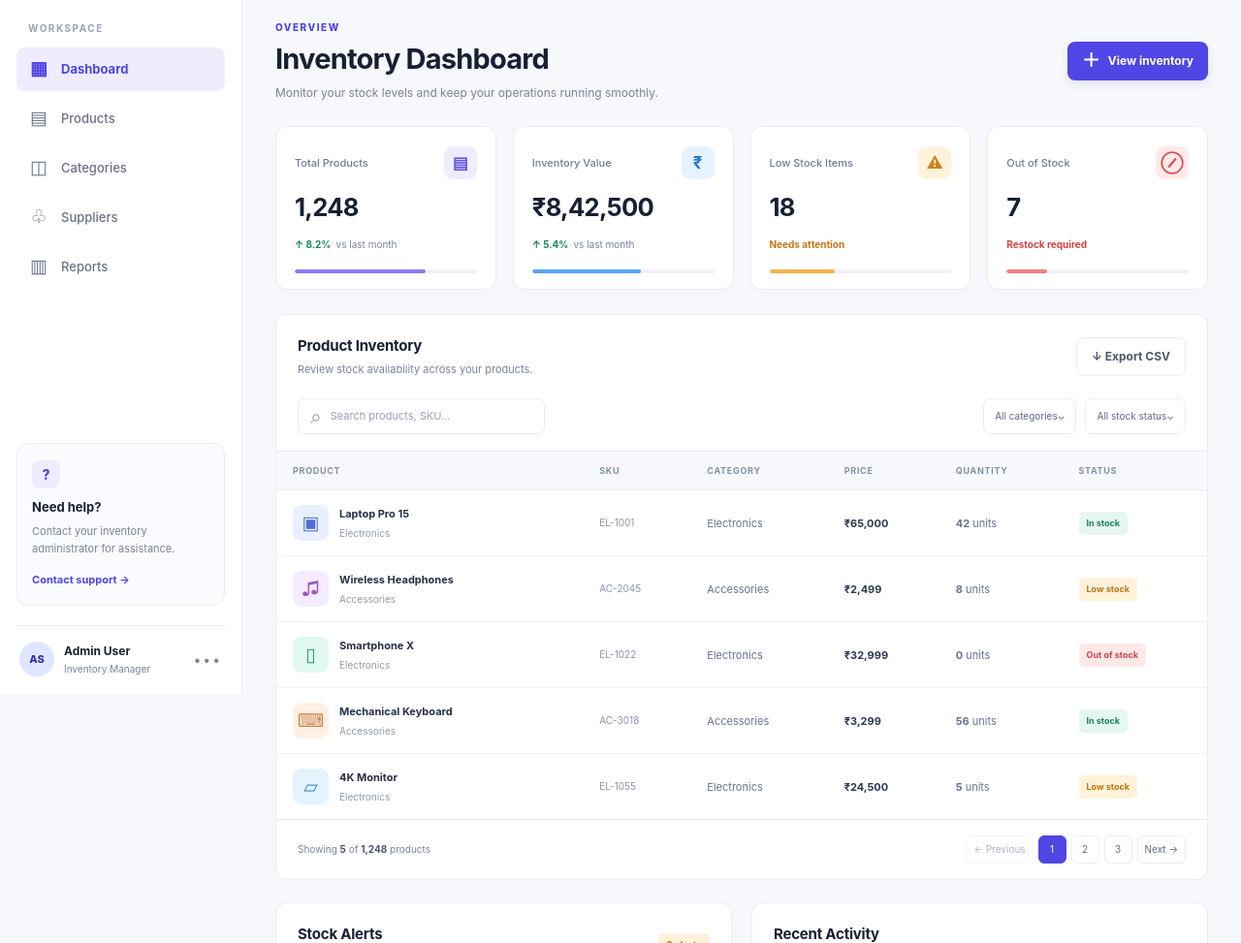
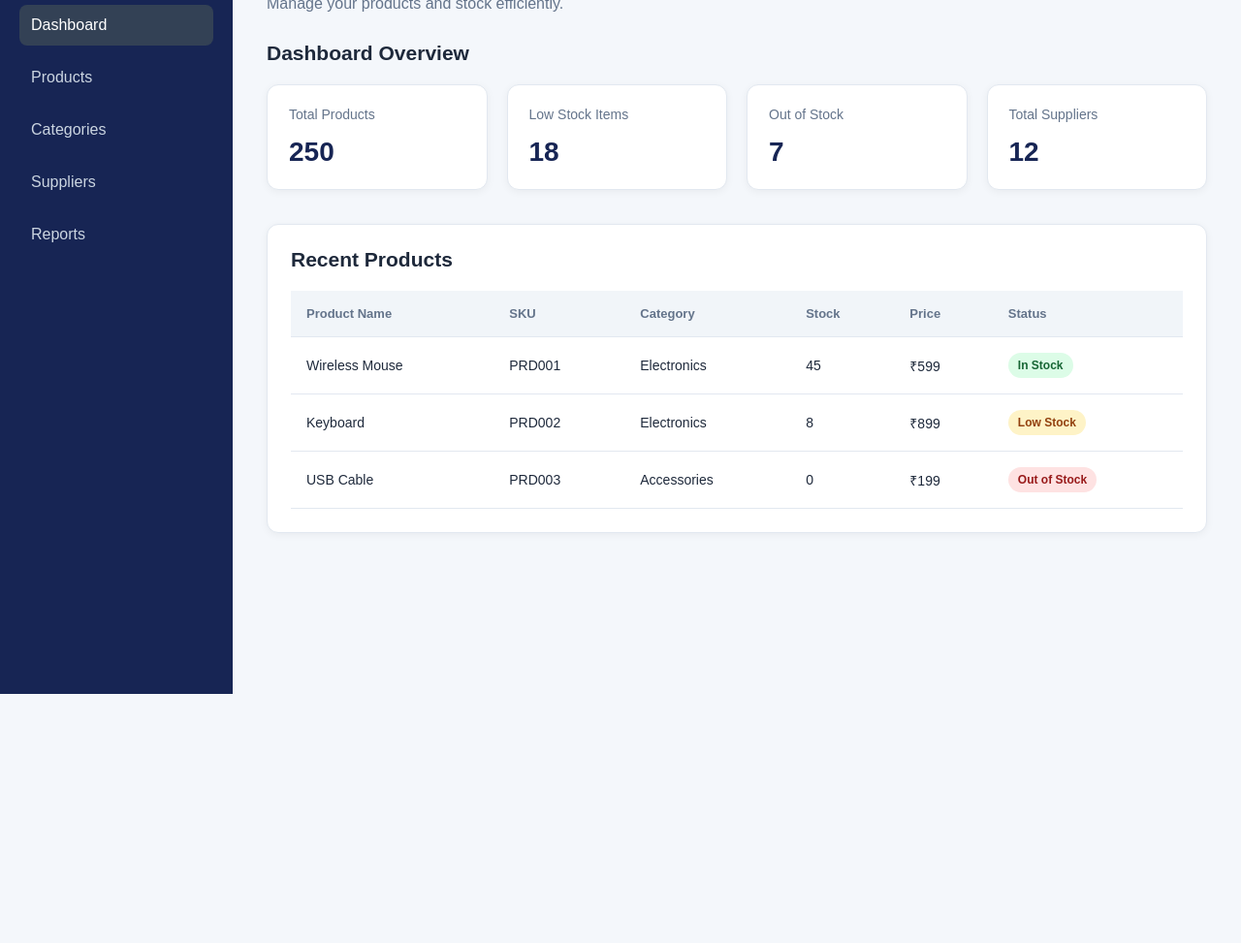
Before and after one commit to sivashankarbodapati/inventory-management-dashboard, a plain HTML site: page index.html in a window 1280 px wide. Shown: the part 84-1057 px from the top of the page at 97% size. After the commit the page ends 800 px from the top, so only its background shows below. Drawn offline with Linux system fonts and the light colour scheme.

Commit message:
Add files via upload

```diff
--- a/index.html
+++ b/index.html
@@ -1,342 +1,342 @@
-
 <!DOCTYPE html>
 <html lang="en">
 <head>
     <meta charset="UTF-8">
     <meta name="viewport" content="width=device-width, initial-scale=1.0">
     <title>StockWise | Inventory Management</title>
-    <link rel="stylesheet" href="style.css">
+
+    <style>
+        /* Global Styles */
+        * {
+            margin: 0;
+            padding: 0;
+            box-sizing: border-box;
+        }
+
+        body {
+            display: flex;
+            min-height: 100vh;
+            font-family: Arial, sans-serif;
+            background-color: #f4f7fb;
+            color: #1e293b;
+        }
+
+        /* Sidebar */
+        aside {
+            width: 240px;
+            min-height: 100vh;
+            flex-shrink: 0;
+            background-color: #172554;
+            color: white;
+            padding: 25px 20px;
+        }
+
+        aside h2 {
+            margin-bottom: 35px;
+            font-size: 25px;
+        }
+
+        nav ul {
+            list-style: none;
+        }
+
+        nav li {
+            margin-bottom: 12px;
+        }
+
+        nav a {
+            display: block;
+            color: #cbd5e1;
+            text-decoration: none;
+            padding: 12px;
+            border-radius: 8px;
+            transition: background-color 0.2s;
+        }
+
+        nav a:hover,
+        nav a.active {
+            background-color: #334155;
+            color: white;
+        }
+
+        /* Main Dashboard */
+        main {
+            flex: 1;
+            min-width: 0;
+            padding: 35px;
+        }
+
+        main h1 {
+            font-size: 30px;
+            margin-bottom: 10px;
+        }
+
+        .page-description {
+            color: #64748b;
+            margin-bottom: 30px;
+        }
+
+        .section-title {
+            font-size: 21px;
+            margin-bottom: 20px;
+        }
+
+        /* Summary Cards */
+        .summary-cards {
+            display: grid;
+            grid-template-columns: repeat(4, minmax(0, 1fr));
+            gap: 20px;
+            margin: 20px 0 35px;
+        }
+
+        .summary-card {
+            background-color: white;
+            padding: 22px;
+            border-radius: 12px;
+            box-shadow: 0 2px 8px rgba(0, 0, 0, 0.05);
+            border: 1px solid #e2e8f0;
+        }
+
+        .summary-card h3 {
+            font-size: 14px;
+            color: #64748b;
+            margin-bottom: 15px;
+            font-weight: normal;
+        }
+
+        .summary-card p {
+            font-size: 28px;
+            font-weight: bold;
+            color: #172554;
+        }
+
+        /* Products Table */
+        .products-panel {
+            background-color: white;
+            padding: 24px;
+            border-radius: 12px;
+            box-shadow: 0 2px 8px rgba(0, 0, 0, 0.05);
+            border: 1px solid #e2e8f0;
+            overflow-x: auto;
+        }
+
+        table {
+            width: 100%;
+            border-collapse: collapse;
+            text-align: left;
+        }
+
+        thead {
+            background-color: #f1f5f9;
+        }
+
+        th,
+        td {
+            padding: 16px;
+            border-bottom: 1px solid #e2e8f0;
+            white-space: nowrap;
+        }
+
+        th {
+            color: #64748b;
+            font-size: 13px;
+        }
+
+        td {
+            font-size: 14px;
+        }
+
+        tbody tr:hover {
+            background-color: #f8fafc;
+        }
+
+        /* Stock Status Labels */
+        .status {
+            display: inline-block;
+            padding: 6px 10px;
+            border-radius: 20px;
+            font-size: 12px;
+            font-weight: bold;
+        }
+
+        .in-stock {
+            background-color: #dcfce7;
+            color: #166534;
+        }
+
+        .low-stock {
+            background-color: #fef3c7;
+            color: #92400e;
+        }
+
+        .out-of-stock {
+            background-color: #fee2e2;
+            color: #991b1b;
+        }
+
+        /* Medium Screens */
+        @media (max-width: 1000px) {
+            .summary-cards {
+                grid-template-columns: repeat(2, minmax(0, 1fr));
+            }
+
+            main {
+                padding: 25px;
+            }
+        }
+
+        /* Mobile Screens */
+        @media (max-width: 600px) {
+            body {
+                flex-direction: column;
+            }
+
+            aside {
+                width: 100%;
+                min-height: auto;
+                padding: 20px;
+            }
+
+            aside h2 {
+                margin-bottom: 15px;
+            }
+
+            nav ul {
+                display: flex;
+                flex-wrap: wrap;
+                gap: 5px;
+            }
+
+            nav li {
+                margin-bottom: 0;
+            }
+
+            nav a {
+                padding: 8px;
+                font-size: 13px;
+            }
+
+            main {
+                padding: 20px;
+            }
+
+            main h1 {
+                font-size: 24px;
+            }
+
+            .summary-cards {
+                grid-template-columns: 1fr;
+            }
+
+            .products-panel {
+                padding: 15px;
+            }
+        }
+    </style>
 </head>
+
 <body>
 
-<div class="app">
+    <!-- Sidebar -->
+    <aside>
+        <h2>StockWise</h2>
 
-    <!-- Sidebar -->
-    <aside class="sidebar">
-        <a href="#" class="brand">
-            <span class="brand-icon">S</span>
-            <span>StockWise</span>
-        </a>
+        <nav>
+            <ul>
+                <li><a href="#" class="active">Dashboard</a></li>
+                <li><a href="#products">Products</a></li>
+                <li><a href="#categories">Categories</a></li>
+                <li><a href="#suppliers">Suppliers</a></li>
+                <li><a href="#reports">Reports</a></li>
+            </ul>
+        </nav>
+    </aside>
 
-        <p class="menu-label">WORKSPACE</p>
+    <!-- Main Dashboard Content -->
+    <main>
+        <h1>Inventory Management</h1>
+        <p class="page-description">
+            Manage your products and stock efficiently.
+        </p>
 
-        <nav class="navigation">
-            <a href="#dashboard" class="nav-link active">
-                <span>▦</span> Dashboard
-            </a>
-            <a href="#products" class="nav-link">
-                <span>▤</span> Products
-            </a>
-            <a href="#categories" class="nav-link">
-                <span>◫</span> Categories
-            </a>
-            <a href="#suppliers" class="nav-link">
-                <span>♧</span> Suppliers
-            </a>
-            <a href="#reports" class="nav-link">
-                <span>▥</span> Reports
-            </a>
-        </nav>
+        <!-- Summary Cards -->
+        <h2 class="section-title">Dashboard Overview</h2>
 
-        <div class="sidebar-bottom">
-            <div class="help-card">
-                <span class="help-icon">?</span>
-                <h3>Need help?</h3>
-                <p>Contact your inventory administrator for assistance.</p>
-                <a href="mailto:admin@example.com">Contact support →</a>
+        <section class="summary-cards">
+            <div class="summary-card">
+                <h3>Total Products</h3>
+                <p>250</p>
             </div>
 
-            <div class="user-profile">
-                <div class="avatar">AS</div>
-                <div class="user-info">
-                    <strong>Admin User</strong>
-                    <span>Inventory Manager</span>
+            <div class="summary-card">
+                <h3>Low Stock Items</h3>
+                <p>18</p>
             </div>
-                <span class="more">•••</span>
+
+            <div class="summary-card">
+                <h3>Out of Stock</h3>
+                <p>7</p>
             </div>
+
+            <div class="summary-card">
+                <h3>Total Suppliers</h3>
+                <p>12</p>
             </div>
-    </aside>
-
-    <!-- Main Content -->
-    <main class="main-content" id="dashboard">
-
-        <!-- Top bar -->
-        <header class="topbar">
-            <div class="breadcrumb">Workspace / <strong>Dashboard</strong></div>
-            <div class="topbar-right">
-                <span class="system-status">
-                    <span class="status-dot"></span> System operational
-                </span>
-                <div class="top-avatar">AS</div>
-            </div>
-        </header>
-
-        <!-- Page Heading -->
-        <section class="page-heading">
-            <div>
-                <p class="eyebrow">OVERVIEW</p>
-                <h1>Inventory Dashboard</h1>
-                <p class="subtitle">
-                    Monitor your stock levels and keep your operations running smoothly.
-                </p>
-            </div>
-            <a class="primary-button" href="#products">
-                <span>＋</span> View inventory
-            </a>
         </section>
 
-        <!-- Summary Cards -->
-        <section class="stats-grid" aria-label="Inventory summary">
+        <!-- Products Table -->
+        <section class="products-panel" id="products">
+            <h2 class="section-title">Recent Products</h2>
 
-            <article class="stat-card">
-                <div class="stat-top">
-                    <span class="stat-label">Total Products</span>
-                    <span class="stat-icon purple">▤</span>
-                </div>
-                <h2>1,248</h2>
-                <p class="stat-note"><span class="positive">↑ 8.2%</span> <span>vs last month</span></p>
-                <div class="mini-bar purple-bar"><span></span></div>
-            </article>
-
-            <article class="stat-card">
-                <div class="stat-top">
-                    <span class="stat-label">Inventory Value</span>
-                    <span class="stat-icon blue">₹</span>
-                </div>
-                <h2>₹8,42,500</h2>
-                <p class="stat-note"><span class="positive">↑ 5.4%</span> <span>vs last month</span></p>
-                <div class="mini-bar blue-bar"><span></span></div>
-            </article>
-
-            <article class="stat-card">
-                <div class="stat-top">
-                    <span class="stat-label">Low Stock Items</span>
-                    <span class="stat-icon orange">⚠</span>
-                </div>
-                <h2>18</h2>
-                <p class="stat-note"><span class="warning-text">Needs attention</span></p>
-                <div class="mini-bar orange-bar"><span></span></div>
-            </article>
-
-            <article class="stat-card">
-                <div class="stat-top">
-                    <span class="stat-label">Out of Stock</span>
-                    <span class="stat-icon red">⊘</span>
-                </div>
-                <h2>7</h2>
-                <p class="stat-note"><span class="danger-text">Restock required</span></p>
-                <div class="mini-bar red-bar"><span></span></div>
-            </article>
-
-        </section>
-
-        <!-- Inventory Table -->
-        <section class="panel inventory-panel" id="products">
-            <div class="panel-heading">
-                <div>
-                    <h2>Product Inventory</h2>
-                    <p class="panel-description">Review stock availability across your products.</p>
-                </div>
-                <a class="secondary-button" href="#products">↓ Export CSV</a>
-            </div>
-
-            <div class="table-toolbar">
-                <div class="fake-search">
-                    <span>⌕</span>
-                    <span>Search products, SKU...</span>
-                </div>
-
-                <div class="filter-group">
-                    <span class="filter-button">All categories⌄</span>
-                    <span class="filter-button">All stock status⌄</span>
-                </div>
-            </div>
-
-            <div class="table-wrapper">
             <table>
                 <thead>
                     <tr>
-                            <th>PRODUCT</th>
+                        <th>Product Name</th>
                         <th>SKU</th>
-                            <th>CATEGORY</th>
-                            <th>PRICE</th>
-                            <th>QUANTITY</th>
-                            <th>STATUS</th>
+                        <th>Category</th>
+                        <th>Stock</th>
+                        <th>Price</th>
+                        <th>Status</th>
                     </tr>
                 </thead>
 
                 <tbody>
                     <tr>
+                        <td>Wireless Mouse</td>
+                        <td>PRD001</td>
+                        <td>Electronics</td>
+                        <td>45</td>
+                        <td>₹599</td>
                         <td>
-                                <div class="product-cell">
-                                    <div class="product-icon laptop">▣</div>
-                                    <div><strong>Laptop Pro 15</strong><span>Electronics</span></div>
-                                </div>
+                            <span class="status in-stock">In Stock</span>
                         </td>
-                            <td class="sku">EL-1001</td>
-                            <td>Electronics</td>
-                            <td class="price">₹65,000</td>
-                            <td><strong>42</strong> units</td>
-                            <td><span class="badge in-stock">In stock</span></td>
                     </tr>
 
                     <tr>
+                        <td>Keyboard</td>
+                        <td>PRD002</td>
+                        <td>Electronics</td>
+                        <td>8</td>
+                        <td>₹899</td>
                         <td>
-                                <div class="product-cell">
-                                    <div class="product-icon headphones">♫</div>
-                                    <div><strong>Wireless Headphones</strong><span>Accessories</span></div>
-                                </div>
+                            <span class="status low-stock">Low Stock</span>
                         </td>
-                            <td class="sku">AC-2045</td>
-                            <td>Accessories</td>
-                            <td class="price">₹2,499</td>
-                            <td><strong>8</strong> units</td>
-                            <td><span class="badge low-stock">Low stock</span></td>
                     </tr>
 
                     <tr>
+                        <td>USB Cable</td>
+                        <td>PRD003</td>
+                        <td>Accessories</td>
+                        <td>0</td>
+                        <td>₹199</td>
                         <td>
-                                <div class="product-cell">
-                                    <div class="product-icon phone">▯</div>
-                                    <div><strong>Smartphone X</strong><span>Electronics</span></div>
-                                </div>
+                            <span class="status out-of-stock">Out of Stock</span>
                         </td>
-                            <td class="sku">EL-1022</td>
-                            <td>Electronics</td>
-                            <td class="price">₹32,999</td>
-                            <td><strong>0</strong> units</td>
-                            <td><span class="badge out-stock">Out of stock</span></td>
-                        </tr>
-
-                        <tr>
-                            <td>
-                                <div class="product-cell">
-                                    <div class="product-icon keyboard">⌨</div>
-                                    <div><strong>Mechanical Keyboard</strong><span>Accessories</span></div>
-                                </div>
-                            </td>
-                            <td class="sku">AC-3018</td>
-                            <td>Accessories</td>
-                            <td class="price">₹3,299</td>
-                            <td><strong>56</strong> units</td>
-                            <td><span class="badge in-stock">In stock</span></td>
-                        </tr>
-
-                        <tr>
-                            <td>
-                                <div class="product-cell">
-                                    <div class="product-icon monitor">▱</div>
-                                    <div><strong>4K Monitor</strong><span>Electronics</span></div>
-                                </div>
-                            </td>
-                            <td class="sku">EL-1055</td>
-                            <td>Electronics</td>
-                            <td class="price">₹24,500</td>
-                            <td><strong>5</strong> units</td>
-                            <td><span class="badge low-stock">Low stock</span></td>
                     </tr>
                 </tbody>
             </table>
-            </div>
-
-            <div class="table-footer">
-                <span>Showing <strong>5</strong> of <strong>1,248</strong> products</span>
-                <div class="pagination">
-                    <button disabled>← Previous</button>
-                    <button class="current-page">1</button>
-                    <button>2</button>
-                    <button>3</button>
-                    <button>Next →</button>
-                </div>
-            </div>
         </section>
-
-        <!-- Bottom Panels -->
-        <section class="bottom-grid">
-
-            <article class="panel alert-panel" id="reports">
-                <div class="panel-heading">
-                    <div>
-                        <h2>Stock Alerts</h2>
-                        <p class="panel-description">Products that need your attention.</p>
-                    </div>
-                    <span class="alert-count">3 alerts</span>
-                </div>
-
-                <div class="alert-item">
-                    <span class="alert-symbol orange-bg">!</span>
-                    <div class="alert-copy">
-                        <strong>Wireless Headphones</strong>
-                        <p>Only 8 units remaining</p>
-                    </div>
-                    <span class="alert-qty">8 left</span>
-                </div>
-
-                <div class="alert-item">
-                    <span class="alert-symbol red-bg">!</span>
-                    <div class="alert-copy">
-                        <strong>Smartphone X</strong>
-                        <p>Product is out of stock</p>
-                    </div>
-                    <span class="alert-qty">0 left</span>
-                </div>
-
-                <div class="alert-item">
-                    <span class="alert-symbol orange-bg">!</span>
-                    <div class="alert-copy">
-                        <strong>4K Monitor</strong>
-                        <p>Only 5 units remaining</p>
-                    </div>
-                    <span class="alert-qty">5 left</span>
-                </div>
-            </article>
-
-            <article class="panel activity-panel" id="suppliers">
-                <div class="panel-heading">
-                    <div>
-                        <h2>Recent Activity</h2>
-                        <p class="panel-description">Latest inventory updates.</p>
-                    </div>
-                    <span class="activity-menu">•••</span>
-                </div>
-
-                <div class="activity-item">
-                    <span class="activity-icon green-bg">＋</span>
-                    <div class="activity-copy">
-                        <strong>Stock received</strong>
-                        <p>Mechanical Keyboard · 20 units added</p>
-                        <span>Today, 10:45 AM</span>
-                    </div>
-                </div>
-
-                <div class="activity-item">
-                    <span class="activity-icon blue-bg">↻</span>
-                    <div class="activity-copy">
-                        <strong>Inventory updated</strong>
-                        <p>Laptop Pro 15 · Quantity adjusted</p>
-                        <span>Today, 09:20 AM</span>
-                    </div>
-                </div>
-
-                <div class="activity-item">
-                    <span class="activity-icon orange-bg">!</span>
-                    <div class="activity-copy">
-                        <strong>Low stock detected</strong>
-                        <p>Wireless Headphones · Threshold reached</p>
-                        <span>Yesterday, 04:15 PM</span>
-                    </div>
-                </div>
-            </article>
-
-        </section>
-
-        <footer class="footer">
-            <span>© 2026 StockWise Inventory Management</span>
-            <span>Frontend Demo · Sample Data</span>
-        </footer>
-
     </main>
-</div>
 
 </body>
 </html>
```
Lines whose indentation alone changed are shown as unchanged.
